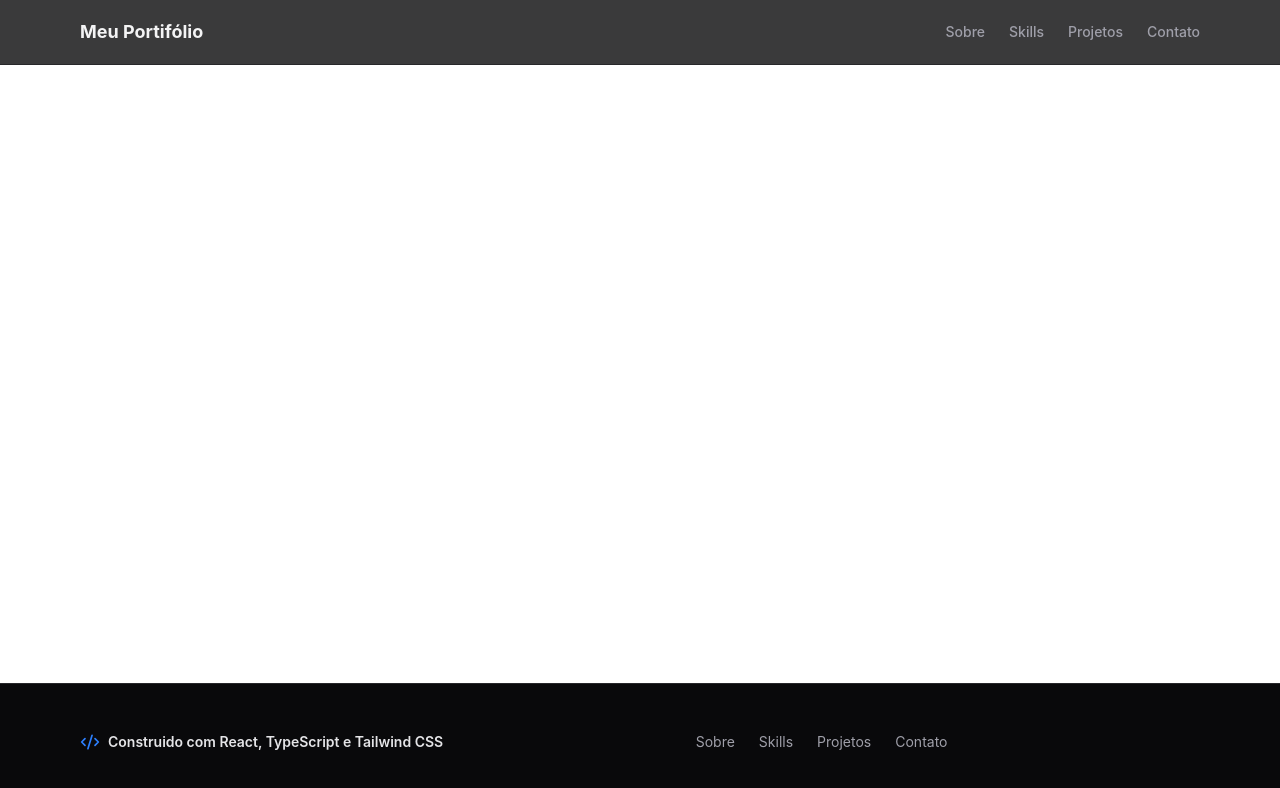
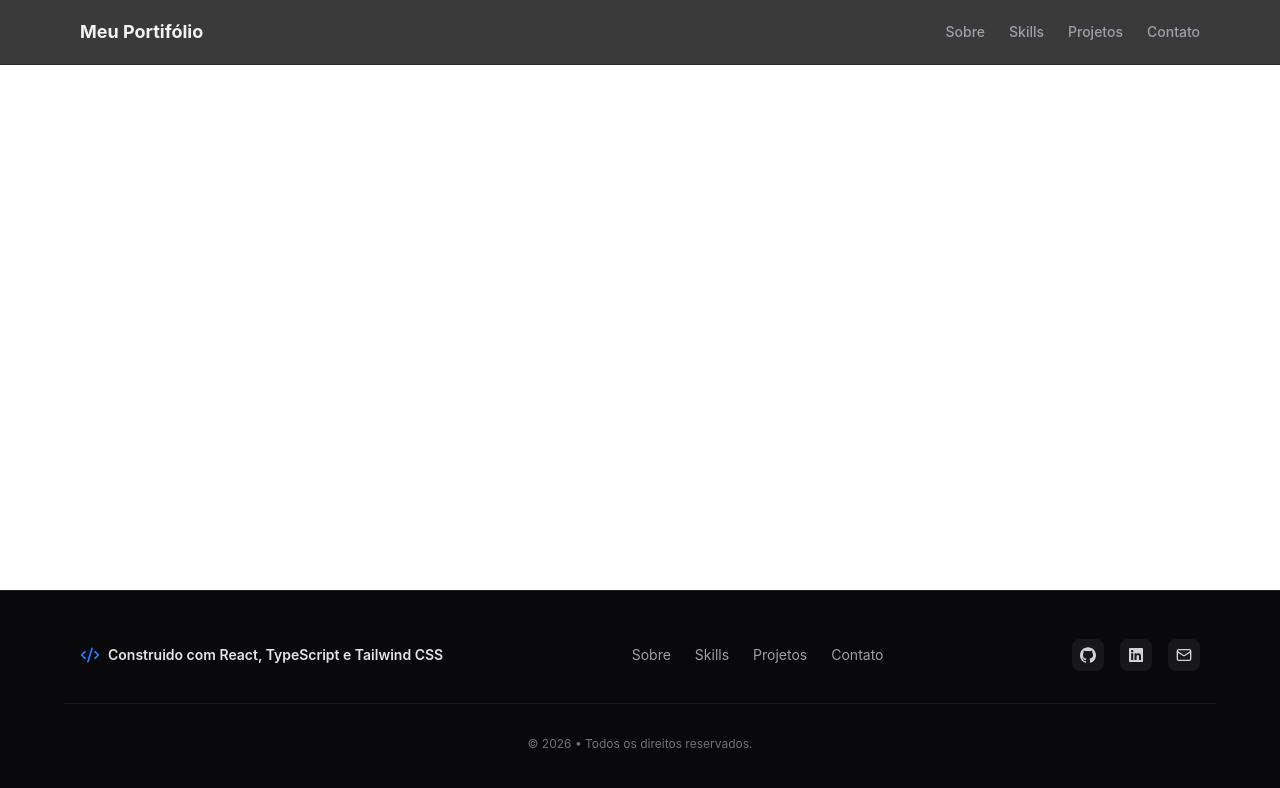
Before and after one commit to Henrique970/personal-portifolio, a React (Vite) app: page / in a window 1280 px wide. Shown: the top 788 px of the page. Built offline with nearby package versions, Linux system fonts and the light colour scheme.

Commit message:
feat(footer): implementa rodapé completo com react-icons e lucide-react

```diff
--- a/package.json
+++ b/package.json
@@ -13,9 +13,10 @@
     "@tailwindcss/vite": "^4.3.3",
     "clsx": "^2.1.1",
     "framer-motion": "^13.4.5",
-    "lucide-react": "^1.48.0",
+    "lucide-react": "^1.54.0",
     "react": "^19.2.8",
     "react-dom": "^19.2.8",
+    "react-icons": "^5.7.0",
     "tailwind-merge": "^3.7.0",
     "tailwindcss": "^4.3.3"
   },
--- a/src/components/layout/Footer/index.tsx
+++ b/src/components/layout/Footer/index.tsx
@@ -1,6 +1,10 @@
-import { Mail, Code2 } from 'lucide-react';
+import { Code2, Mail } from 'lucide-react';
+import { FaLinkedin } from 'react-icons/fa';
+import { SiGithub } from 'react-icons/si';
 
 export const Footer = () => {
+    const currentYear = new Date().getFullYear();
+
     return (
         <footer className="bg-zinc-950 border-t border-zinc-800 text-zinc-400 py-12">
             <div className="max-w-6xl mx-auto px-4 flex flex-col md:flex-row items-center justify-between gap-6">
@@ -18,16 +22,38 @@
                         className="hover:text-zinc-100 transition-colors">Skills</a>
                     <a href="#projetos"
                         className="hover:text-zinc-100 transition-colors">Projetos</a>
-                    <a href="contato"
+                    <a href="#contato"
                         className="hover:text-zinc-100 transition-colors">Contato</a>
                 </nav>
 
                 <div className="flex items-center gap-4">
+                    <a href="https://github.com/Henrique970"
+                        target="_blank"
+                        rel="noopener noreferrer"
+                        aria-label="GitHub"
+                        className="p-2 bg-zinc-900 hover:bg-zinc-800 text-zinc-300 hover:text-zinc-100 rounded-lg transition-colors">
+                        <SiGithub className="w-4 h-4" />
+                    </a>
 
+                    <a href="https://linkedin.com/in/seu-usuario"
+                        target="_blank"
+                        rel="noopener noreferrer"
+                        aria-label="LinkedIn"
+                        className="p-2 bg-zinc-900 hover:bg-zinc-800 text-zinc-300 hover:text-zinc-100 rounded-lg transition-colors">
+                        <FaLinkedin className="w-4 h-4" />
+                    </a>
+
+                    <a href="mailto:henriquee1560@gmail.com"
+                        aria-label='E-mail'
+                        className="p-2 bg-zinc-900 hover:bg-zinc-800 text-zinc-300 hover:text-zinc-100 rounded-lg transition-colors">
+                        <Mail className="w-4 h-4" />
+                    </a>
                 </div>
-
             </div>
-        </footer>
+            <div className='max-w-6xl mx-auto px-4 mt-8 pt-8 border-t border-zinc-900 text-center text-xs text-zinc-500'>
+               &copy; {currentYear} • Todos os direitos reservados.
+            </div>
+        </footer >
 
     )
 }
```
Also changed, not shown: 1 other file (tests, documents, lock files or other folders).
